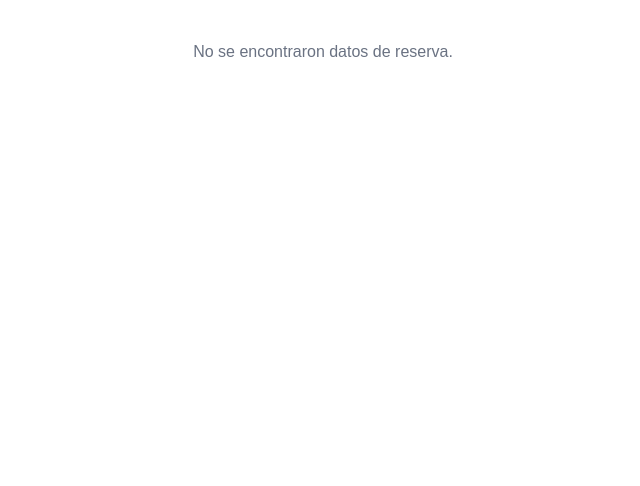
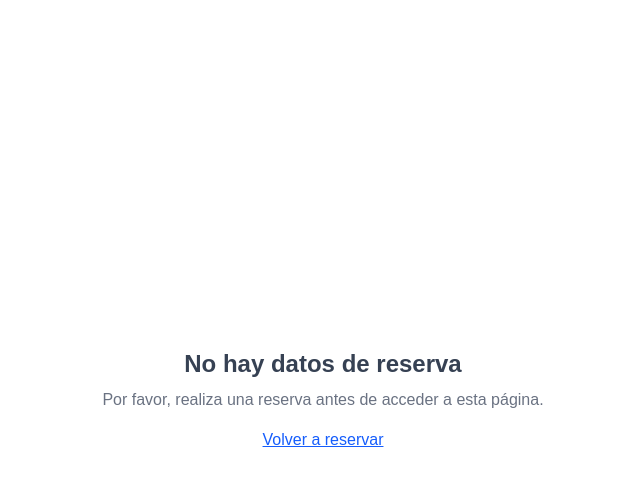
Before and after one commit to dabrego54/P09-StayAdvisor, a Next.js app: page /confirmacion in a window 1280 px wide. Shown: the top 486 px of the page, without its empty margins (317-957 px from the left). Built offline with nearby package versions, Linux system fonts and the light colour scheme.

Commit message:
STAY-58: form conectado a la reserva, cambio dinamico

```diff
--- a/src/app/confirmacion/page.tsx
+++ b/src/app/confirmacion/page.tsx
@@ -9,6 +9,7 @@ import type { Hotel } from '@/types/Hotel';
 export default function ConfirmacionPage() {
   const [hotel, setHotel] = useState<Hotel | null>(null);
   const [reserva, setReserva] = useState<BookingData | null>(null);
+  const [reservationId, setReservationId] = useState<number | null>(null);
 
   useEffect(() => {
     const hotelData = localStorage.getItem('hotelSeleccionado');
@@ -16,10 +17,17 @@ export default function ConfirmacionPage() {
 
     if (hotelData) setHotel(JSON.parse(hotelData));
     if (reservaData) setReserva(JSON.parse(reservaData));
+    setReservationId(Math.floor(Math.random() * 1000000));
   }, []);
 
   if (!hotel || !reserva) {
-    return <p className="text-center text-gray-500 mt-10">No se encontraron datos de reserva.</p>;
+    return (
+      <div className="min-h-screen flex flex-col items-center justify-center text-center px-4">
+        <h2 className="text-2xl font-semibold text-gray-700 mb-2">No hay datos de reserva</h2>
+        <p className="text-gray-500 mb-4">Por favor, realiza una reserva antes de acceder a esta página.</p>
+        <a href="/reserva" className="text-blue-600 underline hover:text-blue-800">Volver a reservar</a>
+      </div>
+    );
   }
 
   const getNightCount = (start: string, end: string) => {
@@ -34,7 +42,10 @@ export default function ConfirmacionPage() {
 
   return (
     <div className="min-h-screen bg-white py-10 px-6 max-w-2xl mx-auto">
-      <h1 className="text-3xl font-bold text-center text-green-700 mb-6">✅ Reserva Confirmada</h1>
+      <h1 className="text-3xl font-bold text-center text-green-700 mb-2">✅ Reserva Confirmada</h1>
+      {reservationId && (
+        <p className="text-sm text-center text-gray-500 mb-6">Código de reserva: #{reservationId}</p>
+      )}
 
       <div className="bg-gray-100 p-6 rounded-xl shadow space-y-4 text-gray-800">
         <p><strong>Hotel:</strong> {hotel.name} ({hotel.location})</p>
@@ -49,13 +60,19 @@ export default function ConfirmacionPage() {
         <p className="text-lg font-semibold">Total estimado: ${total}</p>
       </div>
 
-      <div className="flex justify-center mt-6">
+      <div className="flex justify-center gap-4 mt-6">
         <a
           href="/"
           className="text-blue-600 border border-blue-500 px-5 py-2 rounded-lg hover:bg-blue-50 transition"
         >
           ← Volver al inicio
         </a>
+        <button
+          onClick={() => window.print()}
+          className="border border-gray-400 px-5 py-2 rounded-lg text-gray-700 hover:bg-gray-100 transition"
+        >
+          🖨 Imprimir resumen
+        </button>
       </div>
     </div>
   );
```
